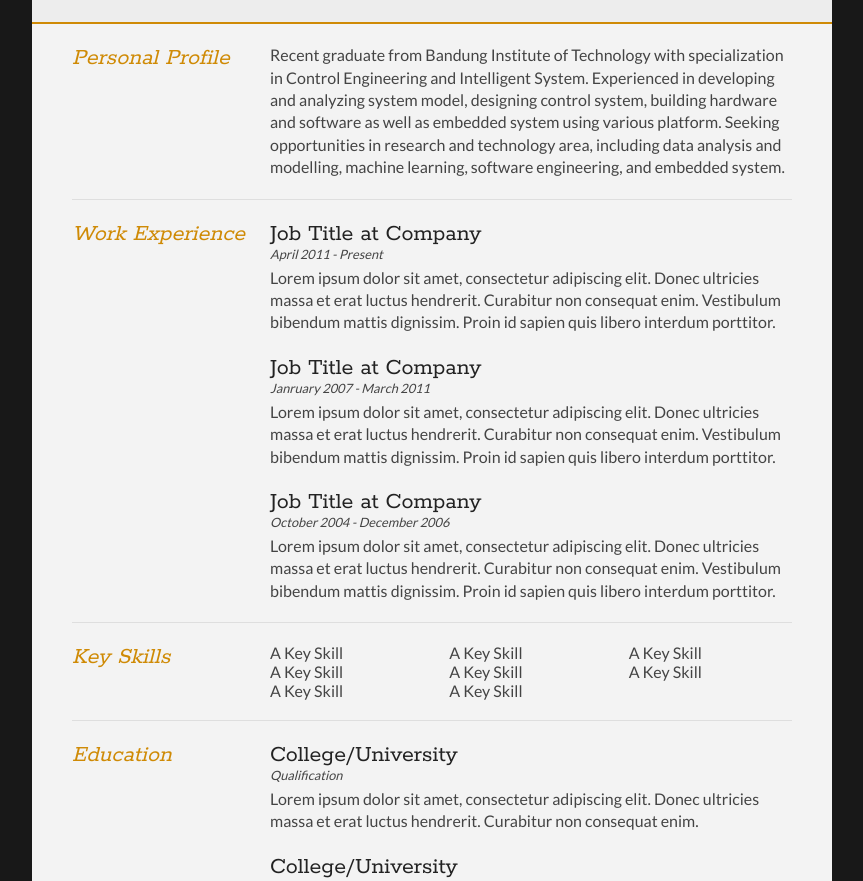
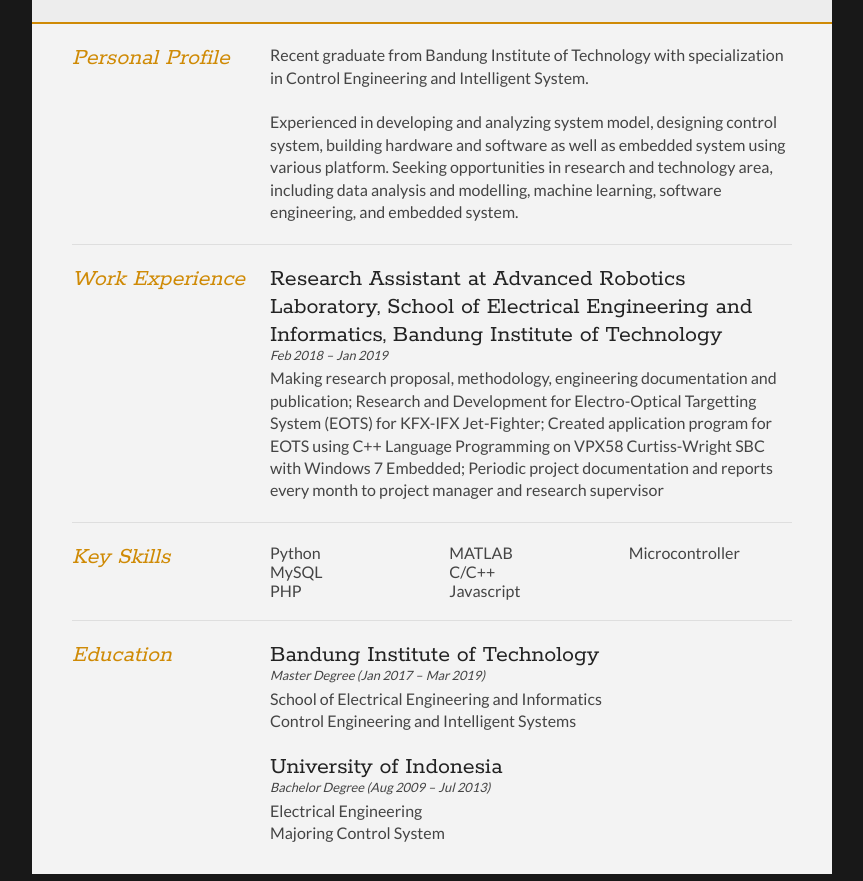
Before and after one commit to spdin/spdin.github.io, a plain HTML site: page index.html in a window 1280 px wide. Shown: the part 152-1033 px from the top of the page, without its empty margins (208-1071 px from the left). Drawn offline with Linux system fonts and the light colour scheme.

Commit message:
complete the page

```diff
--- a/index.html
+++ b/index.html
@@ -18,7 +18,7 @@
 <div id="cv" class="instaFade">
 	<div class="mainDetails">
 		<div id="headshot" class="quickFade">
-			<img src="headshot.jpg" alt="Alan Smith" />
+			<img src="img/p.jpeg" alt="Saripudin" />
 		</div>
 
 		<div id="name">
@@ -28,8 +28,8 @@
 
 		<div id="contactDetails" class="quickFade delayFour">
 			<ul>
-				<li>e: <a href="mailto:saripudin.nd@gmail.com" target="_blank">saripudin.nd@gmail.com</a></li>
-				<li>w: <a href="https://spdin.github.io">spdin.github.io</a></li>
+				<li><a href="mailto:saripudin.nd@gmail.com" target="_blank">saripudin.nd [at] gmail.com</a></li>
+				<li><a href="https://spdin.github.io">spdin.github.io</a></li>
 			<!--	<li>m: 01234567890</li>-->
 			</ul>
 		</div>
@@ -45,8 +45,8 @@
 
 				<div class="sectionContent">
 					<p>Recent graduate from Bandung Institute of Technology with specialization in Control Engineering and Intelligent System.
-
-Experienced in developing and analyzing system model, designing control system, building hardware and software as well as embedded system using various platform. Seeking opportunities in research and technology area, including data analysis and modelling, machine learning, software engineering, and embedded system.</p>
+</br></br>
+							Experienced in developing and analyzing system model, designing control system, building hardware and software as well as embedded system using various platform. Seeking opportunities in research and technology area, including data analysis and modelling, machine learning, software engineering, and embedded system.</p>
 				</div>
 			</article>
 			<div class="clear"></div>
@@ -60,22 +60,16 @@ Experienced in developing and analyzing system model, designing control system,
 
 			<div class="sectionContent">
 				<article>
-					<h2>Job Title at Company</h2>
-					<p class="subDetails">April 2011 - Present</p>
-					<p>Lorem ipsum dolor sit amet, consectetur adipiscing elit. Donec ultricies massa et erat luctus hendrerit. Curabitur non consequat enim. Vestibulum bibendum mattis dignissim. Proin id sapien quis libero interdum porttitor.</p>
+					<h2>Research Assistant at Advanced Robotics Laboratory, School of Electrical Engineering and Informatics, Bandung Institute of Technology</h2>
+					<p class="subDetails">Feb 2018 – Jan 2019</p>
+					<p>
+						  Making research proposal, methodology, engineering documentation and publication;
+							Research and Development for Electro-Optical Targetting System (EOTS) for KFX-IFX Jet-Fighter;
+							Created application program for EOTS using C++ Language Programming on VPX58 Curtiss-Wright SBC with Windows 7 Embedded;
+							Periodic project documentation and reports every month to project manager and research supervisor
+					</p>
 				</article>
 
-				<article>
-					<h2>Job Title at Company</h2>
-					<p class="subDetails">Janruary 2007 - March 2011</p>
-					<p>Lorem ipsum dolor sit amet, consectetur adipiscing elit. Donec ultricies massa et erat luctus hendrerit. Curabitur non consequat enim. Vestibulum bibendum mattis dignissim. Proin id sapien quis libero interdum porttitor.</p>
-				</article>
-
-				<article>
-					<h2>Job Title at Company</h2>
-					<p class="subDetails">October 2004 - December 2006</p>
-					<p>Lorem ipsum dolor sit amet, consectetur adipiscing elit. Donec ultricies massa et erat luctus hendrerit. Curabitur non consequat enim. Vestibulum bibendum mattis dignissim. Proin id sapien quis libero interdum porttitor.</p>
-				</article>
 			</div>
 			<div class="clear"></div>
 		</section>
@@ -88,14 +82,13 @@ Experienced in developing and analyzing system model, designing control system,
 
 			<div class="sectionContent">
 				<ul class="keySkills">
-					<li>A Key Skill</li>
-					<li>A Key Skill</li>
-					<li>A Key Skill</li>
-					<li>A Key Skill</li>
-					<li>A Key Skill</li>
-					<li>A Key Skill</li>
-					<li>A Key Skill</li>
-					<li>A Key Skill</li>
+					<li>Python</li>
+					<li>MySQL</li>
+					<li>PHP</li>
+					<li>MATLAB</li>
+					<li>C/C++</li>
+					<li>Javascript</li>
+					<li>Microcontroller</li>
 				</ul>
 			</div>
 			<div class="clear"></div>
@@ -109,15 +102,15 @@ Experienced in developing and analyzing system model, designing control system,
 
 			<div class="sectionContent">
 				<article>
-					<h2>College/University</h2>
-					<p class="subDetails">Qualification</p>
-					<p>Lorem ipsum dolor sit amet, consectetur adipiscing elit. Donec ultricies massa et erat luctus hendrerit. Curabitur non consequat enim.</p>
+					<h2>Bandung Institute of Technology</h2>
+					<p class="subDetails">Master Degree (Jan 2017 – Mar 2019)</p>
+					<p>School of Electrical Engineering and Informatics</br>Control Engineering and Intelligent Systems</p>
 				</article>
 
 				<article>
-					<h2>College/University</h2>
-					<p class="subDetails">Qualification</p>
-					<p>Lorem ipsum dolor sit amet, consectetur adipiscing elit. Donec ultricies massa et erat luctus hendrerit. Curabitur non consequat enim.</p>
+					<h2>University of Indonesia</h2>
+					<p class="subDetails">Bachelor Degree (Aug 2009 – Jul 2013)</p>
+					<p>Electrical Engineering</br>Majoring Control System</p>
 				</article>
 			</div>
 			<div class="clear"></div>
```
Also changed, not shown: img/headshot.jpg (renamed from headshot.jpg), img/p.jpeg (added).
